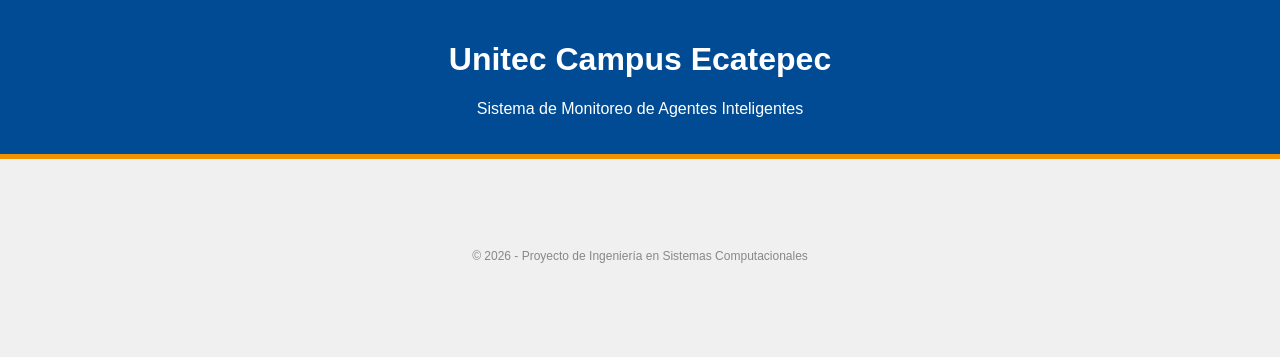
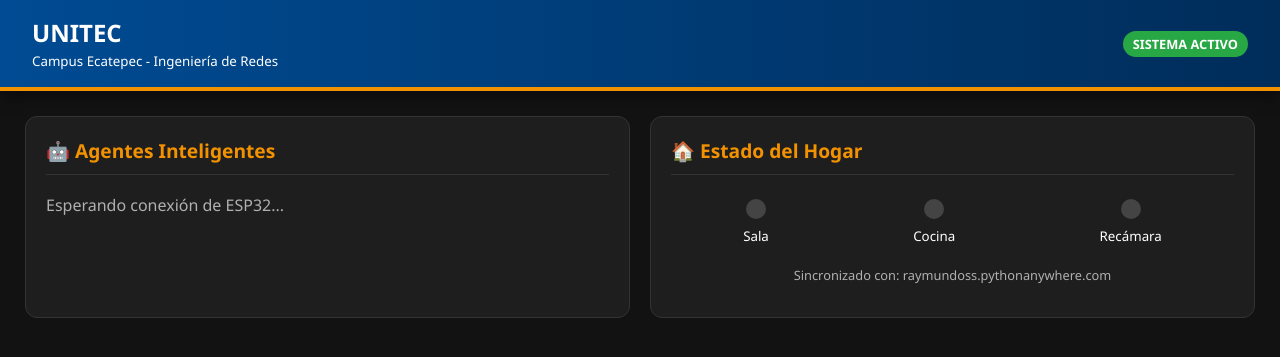
Before and after one commit to raymundosoto/SIstemas_inteligentes_Hogar_Inteligente, a Flask app: page / in a window 1280 px wide. Shown: the top 357 px of the page. Run offline with Flask 3, Linux system fonts and the light colour scheme.

Commit message:
Se actualiza dashboard

```diff
--- a/static/style.css
+++ b/static/style.css
@@ -1,8 +1,90 @@
+/* Paleta de colores Unitec Dashboard */
+:root {
+    --bg-dark: #121212;
+    --card-bg: #1e1e1e;
+    --azul-unitec: #004b93;
+    --naranja-unitec: #f39200;
+    --texto-blanco: #ffffff;
+    --texto-gris: #b0b0b0;
+    --success: #28a745;
+}
 
-body { font-family: Arial; background-color: #f0f0f0; margin: 0; text-align: center; }
-header { background-color: #004b93; color: white; padding: 20px; border-bottom: 5px solid #f39200; }
-.contenedor { display: flex; justify-content: center; flex-wrap: wrap; padding: 20px; }
-.tarjeta { background: white; border-radius: 8px; padding: 20px; margin: 10px; width: 250px; box-shadow: 0 4px 6px rgba(0,0,0,0.1); }
-h2 { color: #004b93; }
-.online { color: green; font-weight: bold; }
-footer { margin-top: 50px; color: #888; font-size: 12px; }
+body {
+    font-family: 'Segoe UI', sans-serif;
+    background-color: var(--bg-dark);
+    color: var(--texto-blanco);
+    margin: 0;
+}
+
+/* Encabezado Estilo Moderno */
+header {
+    background: linear-gradient(90deg, var(--azul-unitec), #002d5a);
+    padding: 1rem 2rem;
+    display: flex;
+    justify-content: space-between;
+    align-items: center;
+    border-bottom: 4px solid var(--naranja-unitec);
+    box-shadow: 0 4px 15px rgba(0,0,0,0.5);
+}
+
+.dashboard-grid {
+    display: grid;
+    grid-template-columns: repeat(auto-fit, minmax(300px, 1fr));
+    gap: 20px;
+    padding: 25px;
+}
+
+/* Estilo de las Tarjetas (Cards) */
+.card {
+    background: var(--card-bg);
+    border-radius: 12px;
+    padding: 20px;
+    border: 1px solid #333;
+    transition: all 0.3s ease;
+}
+
+.card:hover {
+    border-color: var(--naranja-unitec);
+    transform: translateY(-5px);
+}
+
+.card h3 {
+    margin-top: 0;
+    color: var(--naranja-unitec);
+    font-size: 1.2rem;
+    border-bottom: 1px solid #333;
+    padding-bottom: 10px;
+}
+
+/* Indicadores de LED */
+.led-status {
+    display: flex;
+    justify-content: space-around;
+    margin-top: 15px;
+}
+
+.led-indicator {
+    text-align: center;
+}
+
+.circle {
+    width: 20px;
+    height: 20px;
+    border-radius: 50%;
+    margin: 5px auto;
+    background-color: #444; /* Apagado */
+}
+
+.circle.on {
+    background-color: var(--success);
+    box-shadow: 0 0 10px var(--success);
+}
+
+/* Badge de "En Línea" */
+.badge {
+    background: var(--success);
+    padding: 4px 10px;
+    border-radius: 20px;
+    font-size: 0.8rem;
+    font-weight: bold;
+}
--- a/templates/index.html
+++ b/templates/index.html
@@ -1,25 +1,59 @@
 <!DOCTYPE html>
-<html>
+<html lang="es">
 <head>
-    <title>Unitec Ecatepec - Sistemas Inteligentes</title>
+    <meta charset="UTF-8">
+    <title>Dashboard IoT | Unitec</title>
     <link rel="stylesheet" href="{{ url_for('static', filename='style.css') }}">
+    <meta http-equiv="refresh" content="10">
 </head>
 <body>
-    <header>
-        <h1>Unitec Campus Ecatepec</h1>
-        <p>Sistema de Monitoreo de Agentes Inteligentes</p>
-    </header>
 
-    <div class="contenedor">
+<header>
+    <div>
+        <h2 style="margin:0;">UNITEC</h2>
+        <small>Campus Ecatepec - Ingeniería de Redes</small>
+    </div>
+    <div class="badge">SISTEMA ACTIVO</div>
+</header>
+
+<div class="dashboard-grid">
+
+    <div class="card">
+        <h3>🤖 Agentes Inteligentes</h3>
         {% for nombre, hora in dispositivos.items() %}
-        <div class="tarjeta">
-            <h3>Dispositivo: {{ nombre }}</h3>
-            <p>Estado: <span class="online">EN LÍNEA</span></p>
-            <p>Visto por última vez: {{ hora }}</p>
+        <div style="display:flex; justify-content:space-between; margin-bottom:10px;">
+            <span>{{ nombre }}</span>
+            <span style="color:var(--success)">● {{ hora }}</span>
         </div>
+        {% else %}
+        <p style="color:var(--texto-gris)">Esperando conexión de ESP32...</p>
         {% endfor %}
     </div>
 
-    <footer>© 2026 - Proyecto de Ingeniería en Sistemas Computacionales</footer>
+    <div class="card">
+        <h3>🏠 Estado del Hogar</h3>
+        <div class="led-status">
+            <div class="led-indicator">
+                <div class="circle {{ 'on' if focos.led1 == 1 else '' }}"></div>
+                <small>Sala</small>
+            </div>
+            <div class="led-indicator">
+                <div class="circle {{ 'on' if focos.led2 == 1 else '' }}"></div>
+                <small>Cocina</small>
+            </div>
+            <div class="led-indicator">
+                <div class="circle {{ 'on' if focos.led3 == 1 else '' }}"></div>
+                <small>Recámara</small>
+            </div>
+        </div>
+        <p style="text-align:center; font-size:0.8rem; margin-top:20px; color:var(--texto-gris)">
+            Sincronizado con: raymundoss.pythonanywhere.com
+        </p>
+    </div>
+
+</div>
+
+
+
 </body>
 </html>
```
